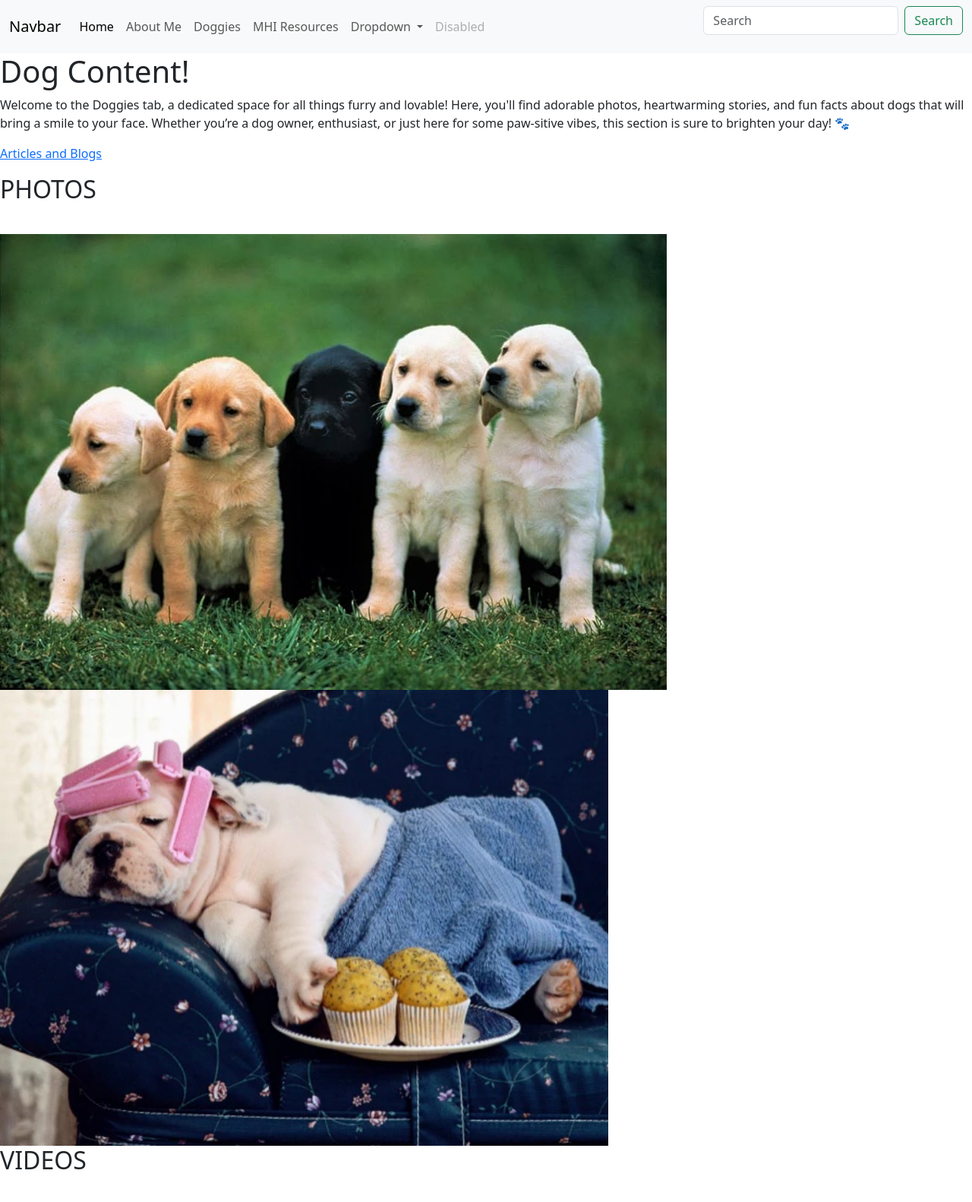
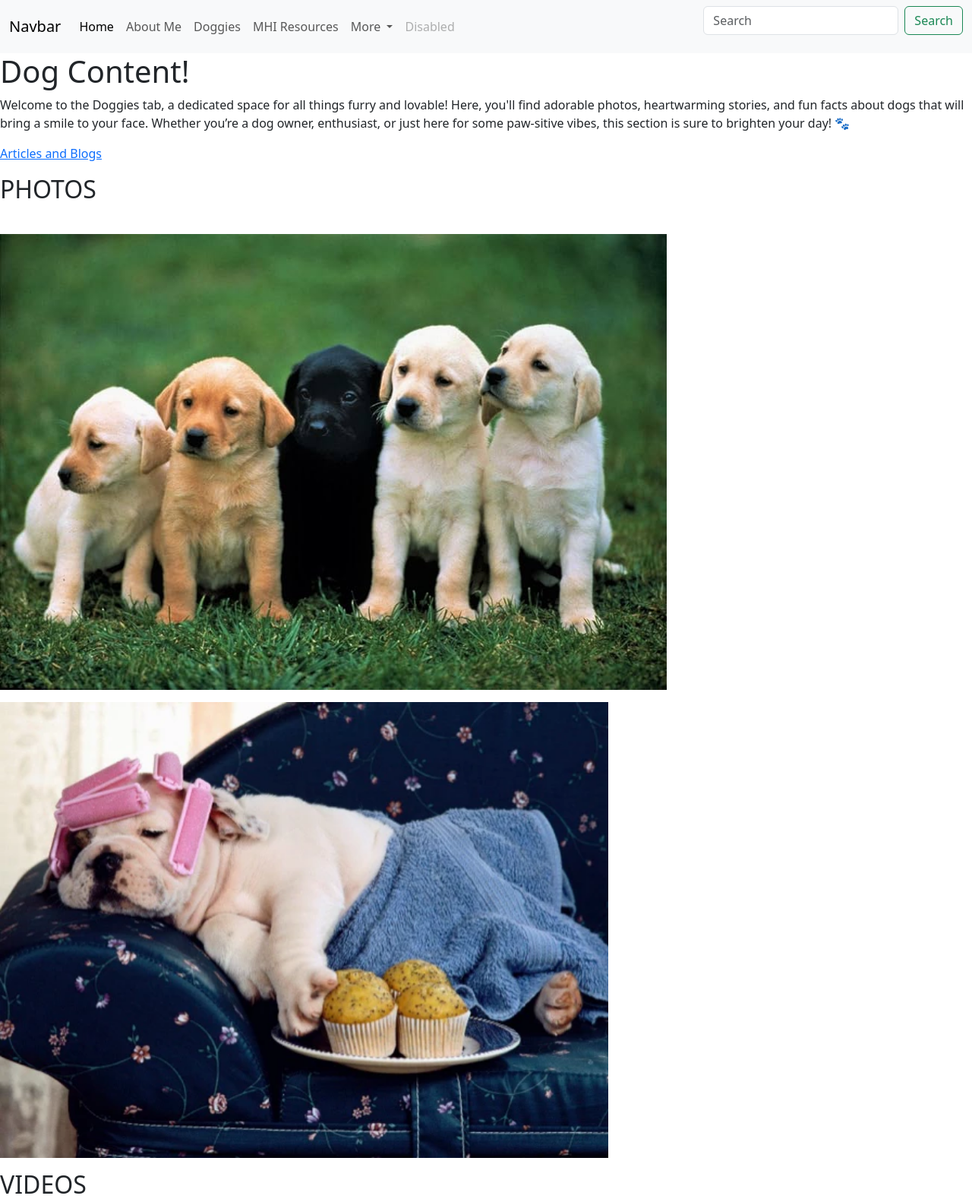
Before and after one commit to sajalm1/Sajal-s-Webpage, a plain HTML site: page doggies.html in a window 1280 px wide. Shown: the whole page at 76% size. Drawn offline with nearby package versions, Linux system fonts and the light colour scheme.

Commit message:
Update doggies.html

```diff
--- a/doggies.html
+++ b/doggies.html
@@ -30,7 +30,7 @@ Doggies
         </li>
 <li class="nav-item dropdown">
 <a class="nav-link dropdown-toggle" href="#" role="button" data-bs-toggle="dropdown" aria-expanded="false">
-            Dropdown
+            More
           </a>
           <ul class="dropdown-menu">
             <li><a class="dropdown-item" href="#">Action 1</a></li>
@@ -59,9 +59,9 @@ Welcome to the Doggies tab, a dedicated space for all things furry and lovable!
 <p> <a href="https://www.purina.ca/articles/dog"> Articles and Blogs </a> <br/> </p>
 
 <h2> PHOTOS </h2> </p> <br/>
-<img src="images/labs.jpg" height="600px"/> <br/>
-<img src="images/dog.webp" height="600px"/> <br/>
-<h2> VIDEOS </h2> </p> <br/>
+<p> <img src="images/labs.jpg" height="600px"/> <br/> </p>
+<p> <img src="images/dog.webp" height="600px"/> <br/> </p>
+<p> </p><h2> VIDEOS </h2> </p> <br/>
 <iframe width="560" height="315" src="https://www.youtube.com/embed/7P4OxUN4Jd0?si=baGx4wbWe-4b5nUA" title="YouTube video player" frameborder="0" allow="accelerometer; autoplay; clipboard-write; encrypted-media; gyroscope; picture-in-picture; web-share" referrerpolicy="strict-origin-when-cross-origin" allowfullscreen></iframe>
 <iframe width="560" height="315" src="https://www.youtube.com/embed/IZzeLnaygME?si=AfN12Rp19icXLSZo" title="YouTube video player" frameborder="0" allow="accelerometer; autoplay; clipboard-write; encrypted-media; gyroscope; picture-in-picture; web-share" referrerpolicy="strict-origin-when-cross-origin" allowfullscreen></iframe>
 <br/>
```
